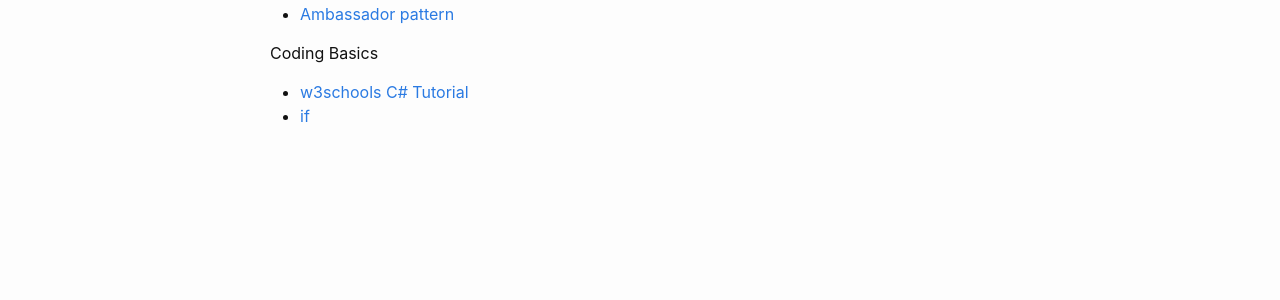
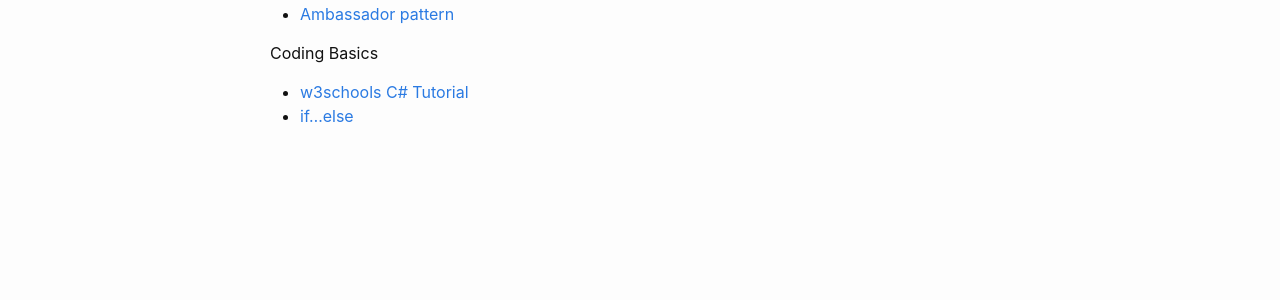
Before and after one commit to johannes-fourie/maree-fourie.github.io, a Jekyll site: the page built from index.md, in a window 1280 px wide. Shown: the part 168-468 px from the top of the page. Built offline with Jekyll 4.4.1, drawn with Linux system fonts in a browser that asks for light colours; formulas are drawn with MathJax 3.

Commit message:
index fix

```diff
--- a/index.md
+++ b/index.md
@@ -15,4 +15,4 @@ Cloud design patterns
 
 Coding Basics
 - [w3schools C# Tutorial](https://www.w3schools.com/cs/index.php)
-- [if]({%link pages/CodingBasics/ContolFlow.md %})
+- [if...else]({%link pages/CodingBasics/ContolFlow.md %})
```
